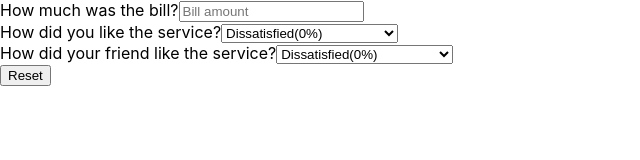
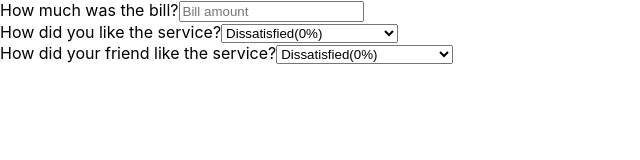
Before and after one commit to Yifan311/Tip-Calculator, a React (Create React App) app: page / in a window 1280 px wide. Shown: the top 160 px of the page, without its empty margins (0-640 px from the left). Built offline with nearby package versions, Linux system fonts and the light colour scheme.

Commit message:
feat:situation of reset bu tton display

```diff
--- a/src/App.js
+++ b/src/App.js
@@ -19,11 +19,13 @@ function App() {
         yourRating={yourRating}
         friendRating={friendRating}
       />
-      <Reset
-        setBill={setBill}
-        setYourRating={setYourRating}
-        setFriendRating={setFriendRating}
-      />
+      {bill > 0 && yourRating !== "" && friendRating !== "" && (
+        <Reset
+          setBill={setBill}
+          setYourRating={setYourRating}
+          setFriendRating={setFriendRating}
+        />
+      )}
     </div>
   );
 }
```
